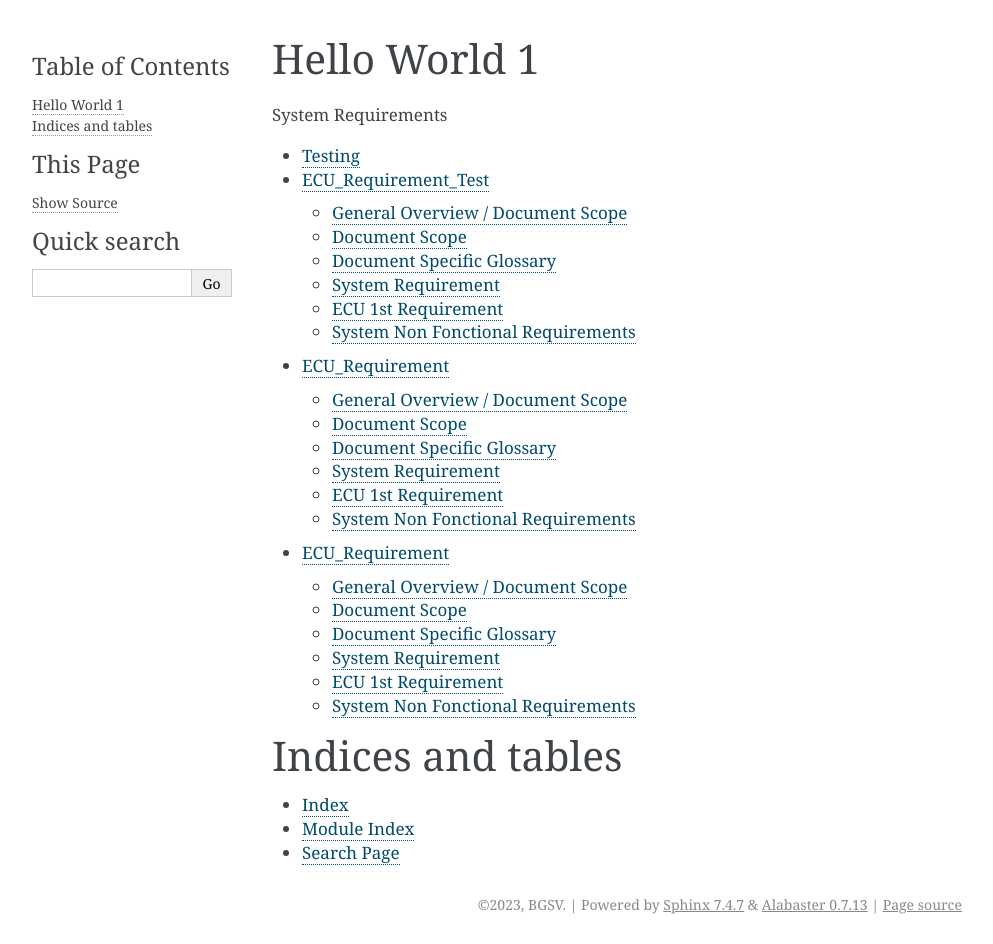
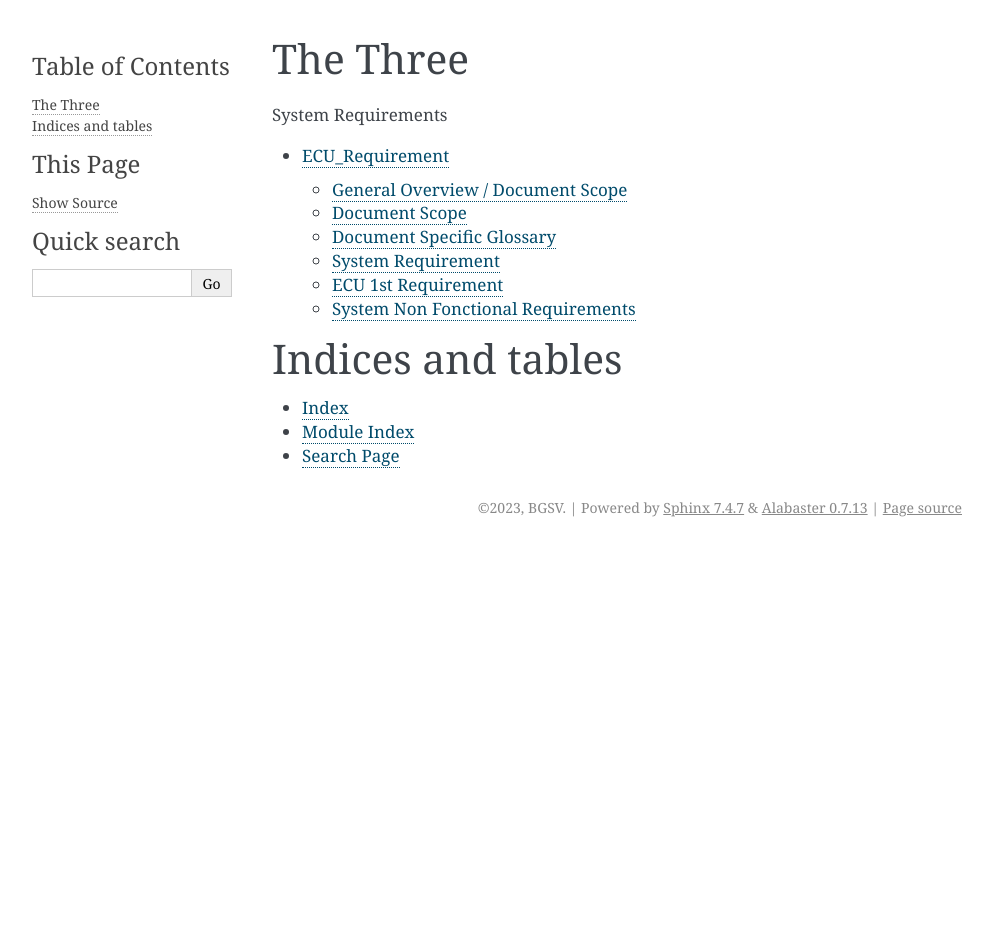
Before and after one commit to nguyensn29/coderace2023_theThree, a Sphinx documentation site: the page built from docs/index.rst, in a window 1280 px wide. Shown: the whole page, without its empty margins (148-1141 px from the left). Built offline with Sphinx 7.4.7, drawn with Linux system fonts in a browser that asks for light colours; after the commit the page ends 900 px from its top, so only the background shows below that.

Commit message:
clean page

```diff
--- a/docs/index.rst
+++ b/docs/index.rst
@@ -3,17 +3,14 @@
    You can adapt this file completely to your liking, but it should at least
    contain the root `toctree` directive.
 
-Hello World 1
+The Three
 ====================================
 
 .. toctree::
    :maxdepth: 2
    :caption: System Requirements
 
-   ./src/testing.rst
-   /src/requirements.rst
    /src/ECU_Requirement.rst
-   /src/Test_requirment.rst
 
 Indices and tables
 ==================
--- a/docs/src/Test_requirment.rst
+++ /dev/null
@@ -1,100 +0,0 @@
-
-===============
-ECU_Requirement
-===============
-
-General Overview / Document Scope
-*********************************
-
-Document Scope
-**************
-
-.. sw_req::
-   :id: 629016
-   :artifact_type: Information
-
-<put below a first description of the scope for ECU requirement
-specification>
-
-
-Document Specific Glossary
-**************************
-
-.. sw_req::
-   :id: 629013
-   :artifact_type: Information
-
-<put below a definition of first glossary specific terms>
-
-
-System Requirement
-******************
-
-.. sw_req::
-   :id: 629017
-   :artifact_type: Information
-
-<infos relevant for the complete chapter>
-Note to the template:
-- the example requirements below are independent of each other and are
-showing the different possibilities of the requirements structure
-
-
-ECU 1st Requirement
-*******************
-
-.. sw_req::
-   :id: 629015
-   :artifact_type:
-   :crq: crq
-   :createdOn: 2019-10-08T06:18:45.662Z
-
-<description of the requirement in requirements language>
-
-**VEHICLE_SYSTEM_BEHAVIOUR**
-<Optional: description of desired vehicle behaviour ("development
-target")>
-**CONSTRAINT **
-<Optional: constraints on the solution space for the requirement>
-**IMPACT **
-<Optional: description of possible cross-functional impact of the
-requirement, or impact on other components>
-**INFO**
-<Optional: additional informations about the requirement:
-- know-how
-- background
-- HW dependencies related to the system requirement
-- internal signals
-- etc>
-**ASSUMPTION**
-<Optional: assumptions on the requirement>
-
-
-
-   .. verify::
-Test Environment:
-Test Bench/Lab-car with hardware setup
-
-Success Criteria: Verify whether the signal value is correct or not
-   .. safety_level::
-ASIL A
-
-System Non Fonctional Requirements
-**********************************
-
-.. sw_req::
-   :id: 629014
-   :artifact_type:
-   :crq: crq
-   :createdOn: 2019-10-08T06:18:45.677Z
-
-<description of the non functional requirement in requirements
-language>
-
-   .. verify::
-Non Func Test Environment:
-Test Bench/Lab-car with hardware setup
-
-Success Criteria: Verify whether the signal value is correct or not
-   .. safety_level::
-ASIL B
--- a/docs/src/requirements.rst
+++ /dev/null
@@ -1,100 +0,0 @@
-
-====================
-ECU_Requirement_Test
-====================
-
-General Overview / Document Scope
-*********************************
-
-Document Scope
-**************
-
-.. sw_req::
-   :id: 629016
-   :artifact_type: Information
-
-<put below a first description of the scope for ECU requirement
-specification>
-
-
-Document Specific Glossary
-**************************
-
-.. sw_req::
-   :id: 629013
-   :artifact_type: Information
-
-<put below a definition of first glossary specific terms>
-
-
-System Requirement
-******************
-
-.. sw_req::
-   :id: 629017
-   :artifact_type: Information
-
-<infos relevant for the complete chapter>
-Note to the template:
-- the example requirements below are independent of each other and are
-showing the different possibilities of the requirements structure
-
-
-ECU 1st Requirement
-*******************
-
-.. sw_req::
-   :id: 629015
-   :artifact_type:
-   :crq: crq
-   :createdOn: 2019-10-08T06:18:45.662Z
-
-<description of the requirement in requirements language>
-
-**VEHICLE_SYSTEM_BEHAVIOUR**
-<Optional: description of desired vehicle behaviour ("development
-target")>
-**CONSTRAINT **
-<Optional: constraints on the solution space for the requirement>
-**IMPACT **
-<Optional: description of possible cross-functional impact of the
-requirement, or impact on other components>
-**INFO**
-<Optional: additional informations about the requirement:
-- know-how
-- background
-- HW dependencies related to the system requirement
-- internal signals
-- etc>
-**ASSUMPTION**
-<Optional: assumptions on the requirement>
-
-
-
-   .. verify::
-Test Environment:
-Test Bench/Lab-car with hardware setup
-
-Success Criteria: Verify whether the signal value is correct or not
-   .. safety_level::
-ASIL A
-
-System Non Fonctional Requirements
-**********************************
-
-.. sw_req::
-   :id: 629014
-   :artifact_type:
-   :crq: crq
-   :createdOn: 2019-10-08T06:18:45.677Z
-
-<description of the non functional requirement in requirements
-language>
-
-   .. verify::
-Non Func Test Environment:
-Test Bench/Lab-car with hardware setup
-
-Success Criteria: Verify whether the signal value is correct or not
-   .. safety_level::
-ASIL B
```
Also changed, not shown: docs/src/testing.rst (deleted, +0 -7 lines).
